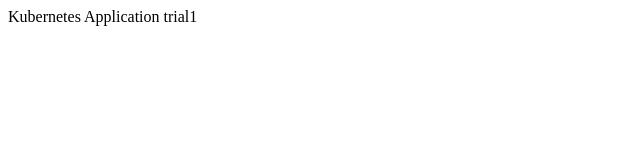
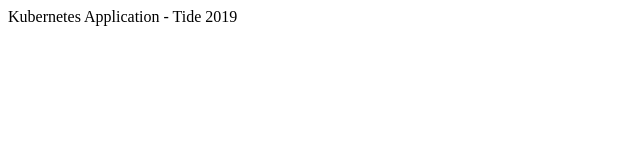
Before and after one commit to mamtajha-ts/digital-ocean-kubernetes-deploy, a plain HTML site: page index.html in a window 1280 px wide. Shown: the full height of the page, 0-640 px from the left. Drawn offline with Linux system fonts and the light colour scheme.

Commit message:
updated index.html

```diff
--- a/index.html
+++ b/index.html
@@ -1,5 +1,5 @@
 <!DOCTYPE html>
 <title>DigitalOcean</title>
 <body>
-  Kubernetes Application trial1
+  Kubernetes Application - Tide 2019
 </body>
```
Also changed, not shown: 1 other file.
